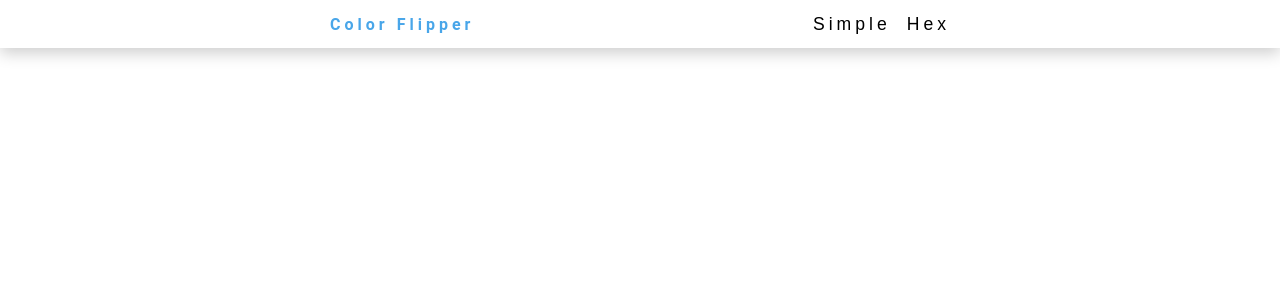
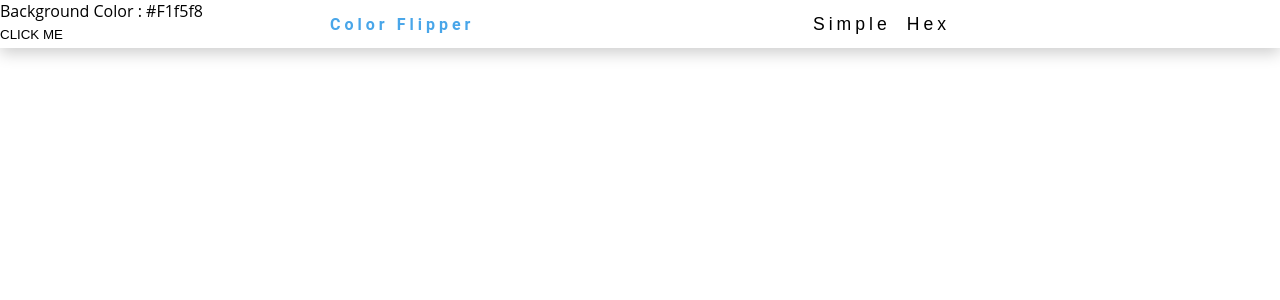
Before and after one commit to AhmadNourldin/ahmadcompany, a React (Create React App) app: page / in a window 1280 px wide. Shown: the top 300 px of the page. Built offline with nearby package versions, Linux system fonts and the light colour scheme.

Commit message:
Build The Main component and link it to the App.js

```diff
--- a/src/App.js
+++ b/src/App.js
@@ -3,10 +3,14 @@
 
 //Import The navbar from the components folder
 import Nav from "./components/Nav";
+//Import The Main from the components folder
+import Main from './components/Main'
+
 const App = () => {
     return(
         <div>
             <Nav />
+            <Main />
         </div>
     )
 };
--- a/src/components/Main.js
+++ b/src/components/Main.js
@@ -0,0 +1,19 @@
+//This is the Main section of the App
+const Main = () => {
+    return(
+        //The Root container of the Main
+        <div className="Main">
+            {/* The Base Container of the Main Section */}
+            <div className="Main_Container">
+                <div className="Main_BackgroundColorName">
+                    Background Color : #F1f5f8
+                </div>
+                {/* This Button Is going to change the background-color
+                And the Name of the Background in the Main_BackgroundColorName */}
+                <button className="Main_Button">CLICK ME</button>
+            </div>
+        </div>
+    )
+};
+
+export default Main;
```
